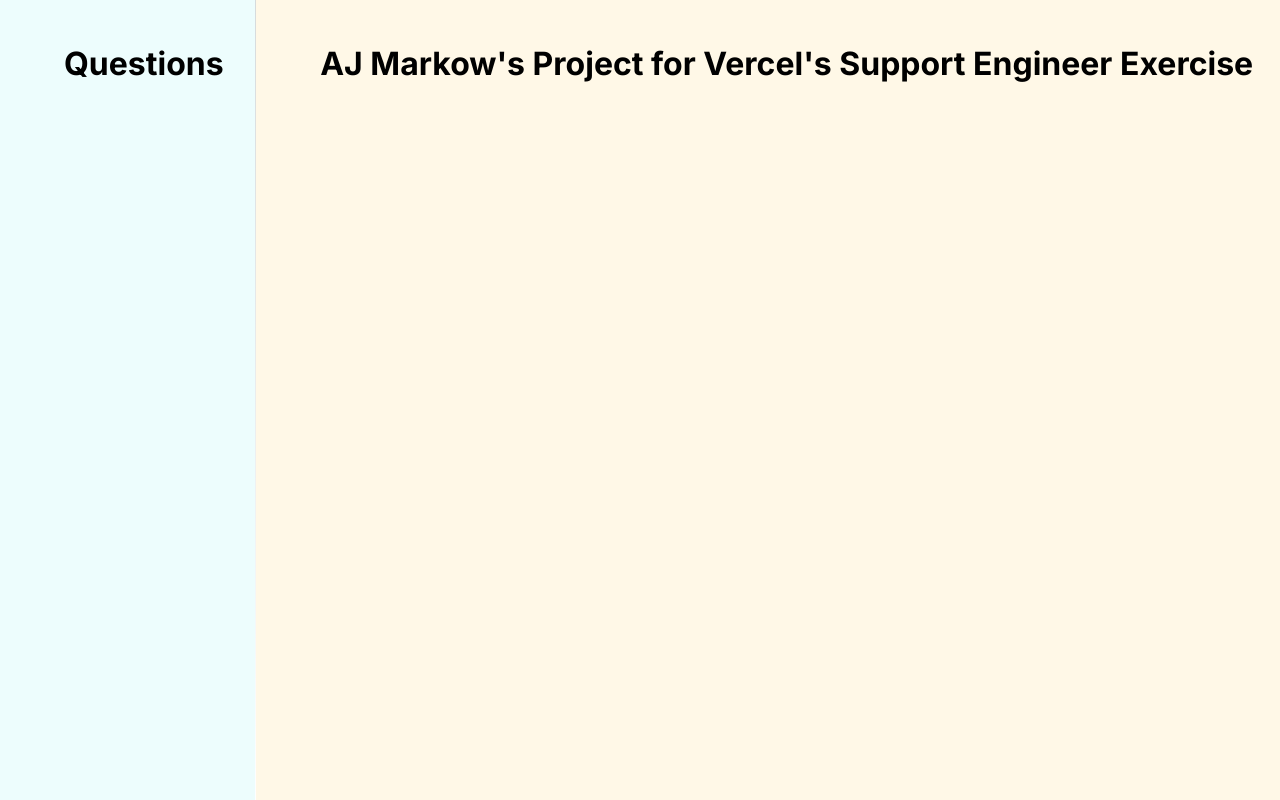
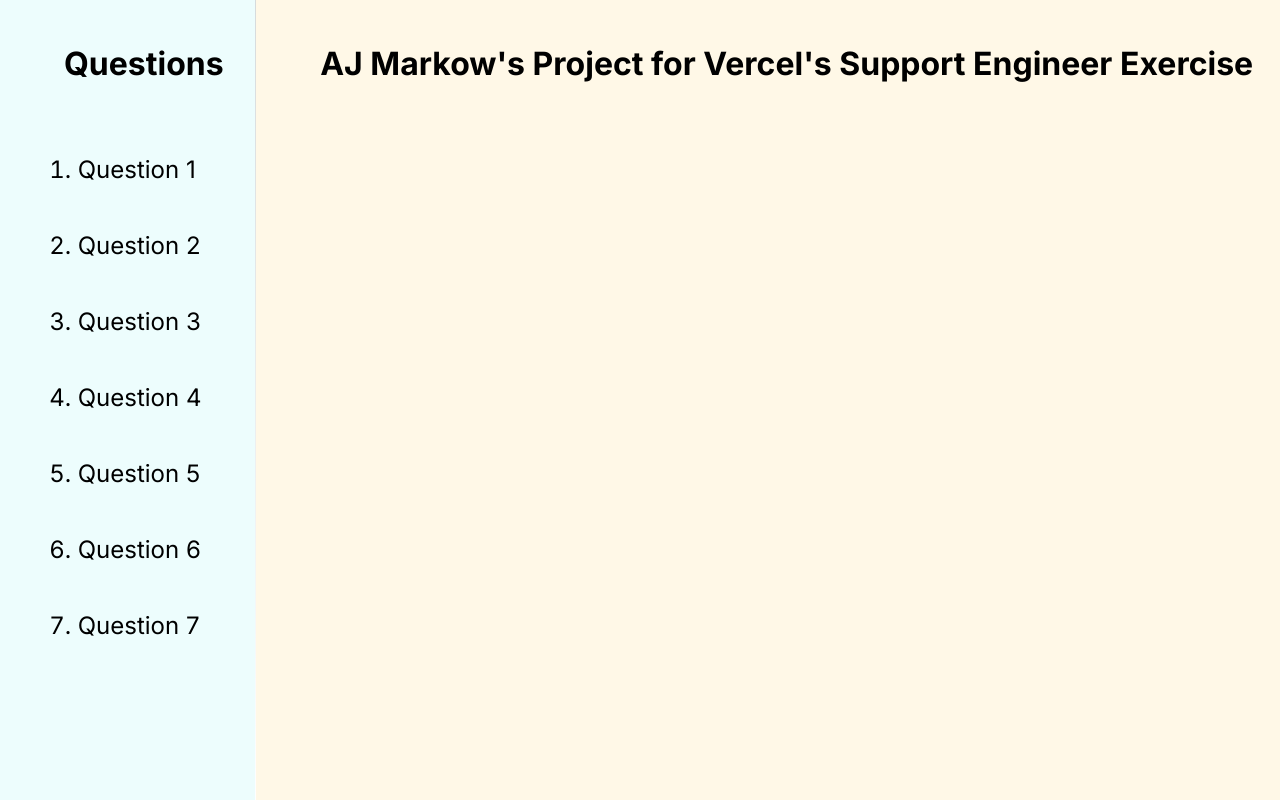
Before and after one commit to ajmarkow/takehome, a Next.js app in the folder aj_markow_and_his_excellent_takehome_support_exercise/: page / in a window 1280 px wide. Built offline with nearby package versions, Linux system fonts and the light colour scheme.

Commit message:
Add links to question pages/routes on home page.

```diff
--- a/aj_markow_and_his_excellent_takehome_support_exercise/src/app/page.js
+++ b/aj_markow_and_his_excellent_takehome_support_exercise/src/app/page.js
@@ -1,5 +1,5 @@
 import Image from "next/image";
-import { Grid, GridItem,Heading} from '@chakra-ui/react'
+import { Link,Divider,Center,Grid, GridItem,Heading, OrderedList,ListItem} from '@chakra-ui/react'
 
 
 export default function Page() {
@@ -11,9 +11,41 @@
       columnGap={1}
 >
       <GridItem rowSpan={3} colSpan={1} bg='#EDFDFD'>
-            <Heading size='2xl' fontWeight='bold' textAlign='left' noOfLines={1} color='black' marginLeft='5vw' marginTop='5vh' fontSize='4vh'>
+            <Heading size='2xl' fontWeight='bold' textAlign='left' noOfLines={1} color='black' marginLeft='5vw' marginTop='5vh' fontSize='4vh' marginBottom="8vh">
         Questions
         </Heading>
+        <Center>
+          <OrderedList color='black' spacing="5vh" marginBottom="10vh" fontSize={"24px"} alignContent={"center"}>
+            <Link href="/questions/1">
+              <ListItem>Question 1</ListItem>
+            </Link>
+                          <Divider />
+            <Link href="/questions/2">
+              <ListItem>Question 2</ListItem>
+            </Link>
+                          <Divider />
+                        <Link href="/questions/3">
+              <ListItem>Question 3</ListItem>
+
+            </Link>
+            <Divider />
+                        <Link href="/questions/4">
+              <ListItem>Question 4</ListItem>
+            </Link>
+            <Divider />
+                        <Link href="/questions/5">
+              <ListItem>Question 5</ListItem>
+            </Link>
+                          <Divider />
+                        <Link href="/questions/6">
+              <ListItem>Question 6</ListItem>
+            </Link>
+            <Divider />
+                        <Link href="/questions/7">
+              <ListItem>Question 7</ListItem>
+            </Link>
+          </OrderedList>
+          </Center>
       </GridItem>
       <GridItem colSpan={4} rowSpan={1} bg='#FFF8E7'>
         <Heading size='4xl' fontWeight='bold' textAlign='left' noOfLines={1} color='black' marginLeft='5vw' marginTop='5vh' fontSize='4vh'>
```
Also changed, not shown: aj_markow_and_his_excellent_takehome_support_exercise/src/app/questions/page.js (added).
